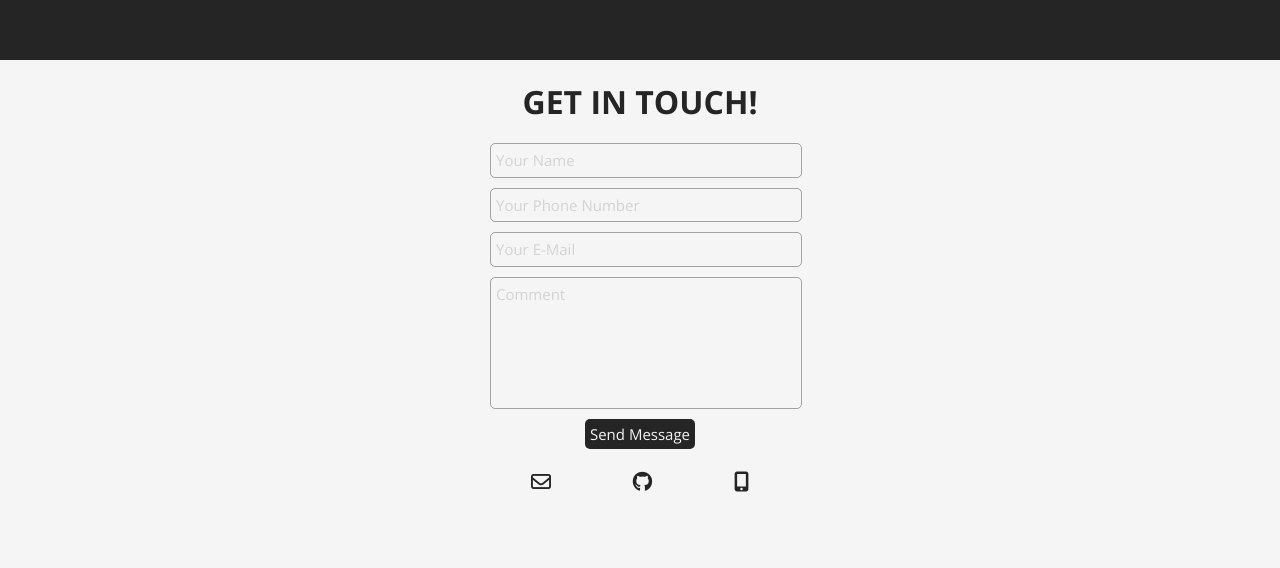
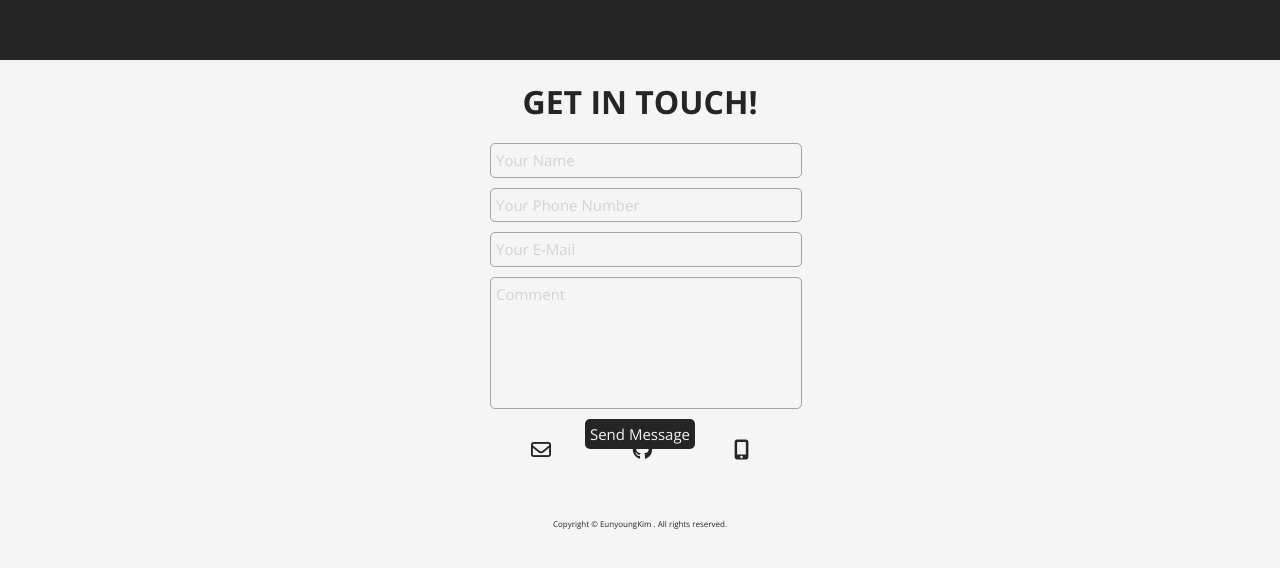
Before and after one commit to snu9451/KEY_portfolio, a plain HTML site: page portfolio_eun_5.28/portfolio_3_0508/index.html in a window 1280 px wide. Shown: the part 3840-4408 px from the top of the page. Drawn offline with nearby package versions, Linux system fonts and the light colour scheme.

Commit message:
2021 05 24 월 포트폴리오 작성자: 김은영

```diff
--- a/portfolio_eun_5.28/portfolio_3_0508/index.html
+++ b/portfolio_eun_5.28/portfolio_3_0508/index.html
@@ -328,6 +328,9 @@
                 </ul>
             </nav>
         </div>
+        <div class="copyright">
+          <p>Copyright © EunyoungKim . All rights reserved.</p>
+        </div>
     </footer>
 </body>
 </html>
--- a/portfolio_eun_5.28/portfolio_3_0508/style.css
+++ b/portfolio_eun_5.28/portfolio_3_0508/style.css
@@ -892,7 +892,7 @@ footer {
   /* position: absolute; */
   /* display: flex;
   flex-direction: column; */
-  height: 500px;
+  height: 450px;
   /* background-color: darkgreen; */
   /* min-width: 500px; */
 }
@@ -986,6 +986,13 @@ footer .icons ul li a:hover {
   transition: 0.3s ease;
 }
 
+.copyright {
+  width: 100vw;
+  height: fit-content;
+  font-size: 8px;
+  color: rgb(37, 37, 37);
+}
+
 /* /////////////속성클래스///////////// */
 .gotoUp {
   cursor: pointer;
```
